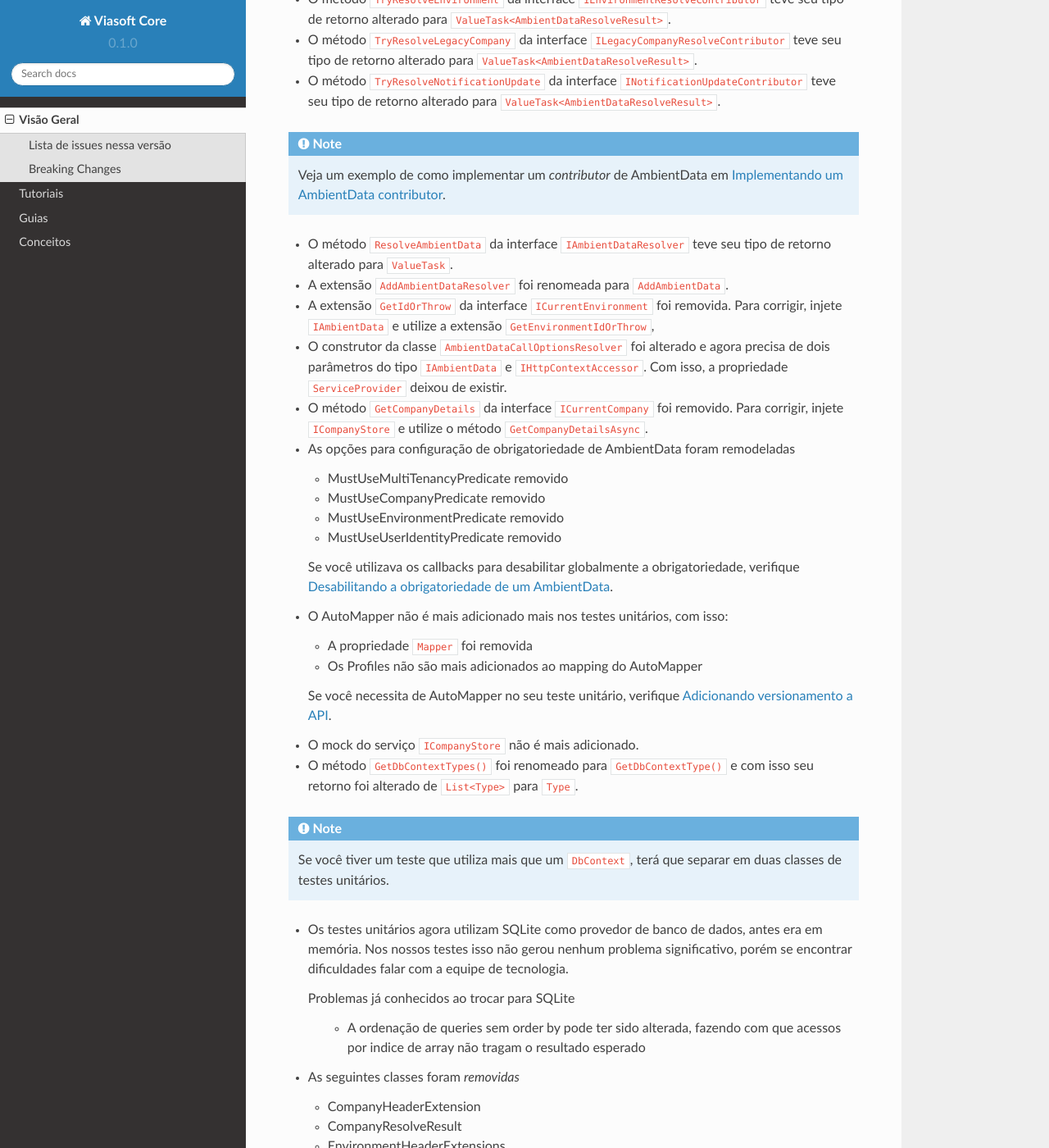
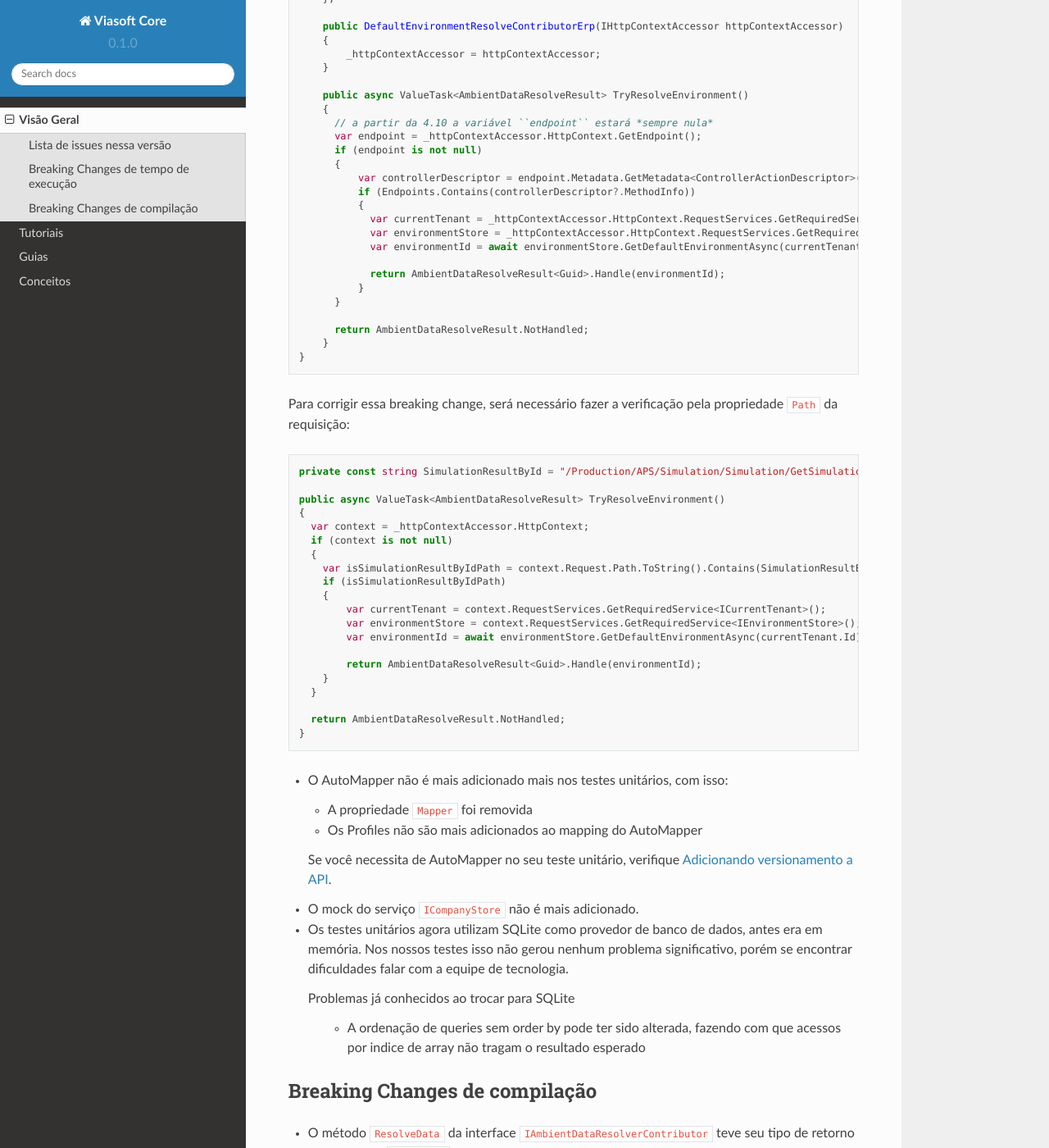
Before and after one commit to viasoftkorp/viasoft-core-docs, a Sphinx documentation site: the page built from docs/source/visao_geral.rst, in a window 1280 px wide and 1400 px high, scrolled down 701 px. Shown: the whole window at 82% size. Built offline with Sphinx 7.4.7 and the Read the Docs theme 2.0.0, drawn with Linux system fonts in a browser that asks for light colours; some of the changed text lies outside the part shown.

Commit message:
breking change

```diff
--- a/docs/source/visao_geral.rst
+++ b/docs/source/visao_geral.rst
@@ -17,9 +17,91 @@
 .. _SDKBACK-79: https://korp.youtrack.cloud/issue/SDKBACK-79
 .. _SDKBACK-76: https://korp.youtrack.cloud/issue/SDKBACK-76
 
+Breaking Changes de tempo de execução
+-------------------------------------
 
-Breaking Changes
-----------------
+* A extensão ``GetEndpoint`` do ``HttpContext`` **sempre** retornará nulo em contributors de AmbientData. Essa breaking change afetará códigos que resolvem AmbientData para endpoints ou controllers específicas, por exemplo:
+
+.. code-block:: c#
+
+  public class DefaultEnvironmentResolveContributorErp : IEnvironmentResolveContributor
+  {
+      public int? Order { get; set; }
+      private readonly IHttpContextAccessor _httpContextAccessor;
+      private static readonly List<MethodInfo> Endpoints = new()
+      {
+          typeof(SimulationController).GetMethod(nameof(SimulationController.GetSimulationResultById))
+      };
+
+      public DefaultEnvironmentResolveContributorErp(IHttpContextAccessor httpContextAccessor)
+      {
+          _httpContextAccessor = httpContextAccessor;
+      }
+
+      public async ValueTask<AmbientDataResolveResult> TryResolveEnvironment()
+      {
+        // a partir da 4.10 a variável ``endpoint`` estará *sempre nula*
+        var endpoint = _httpContextAccessor.HttpContext.GetEndpoint();
+        if (endpoint is not null)
+        {
+            var controllerDescriptor = endpoint.Metadata.GetMetadata<ControllerActionDescriptor>();
+            if (Endpoints.Contains(controllerDescriptor?.MethodInfo))
+            {
+              var currentTenant = _httpContextAccessor.HttpContext.RequestServices.GetRequiredService<ICurrentTenant>();
+              var environmentStore = _httpContextAccessor.HttpContext.RequestServices.GetRequiredService<IEnvironmentStore>();
+              var environmentId = await environmentStore.GetDefaultEnvironmentAsync(currentTenant.Id);
+
+              return AmbientDataResolveResult<Guid>.Handle(environmentId);
+            }
+        }
+
+        return AmbientDataResolveResult.NotHandled;
+      }
+  }
+
+Para corrigir essa breaking change, será necessário fazer a verificação pela propriedade ``Path`` da requisição:
+
+.. code-block:: c#
+
+  private const string SimulationResultById = "/Production/APS/Simulation/Simulation/GetSimulationResultById";
+
+  public async ValueTask<AmbientDataResolveResult> TryResolveEnvironment()
+  {
+    var context = _httpContextAccessor.HttpContext;
+    if (context is not null)
+    {
+      var isSimulationResultByIdPath = context.Request.Path.ToString().Contains(SimulationResultById, StringComparison.OrdinalIgnoreCase);
+      if (isSimulationResultByIdPath)
+      {
+          var currentTenant = context.RequestServices.GetRequiredService<ICurrentTenant>();
+          var environmentStore = context.RequestServices.GetRequiredService<IEnvironmentStore>();
+          var environmentId = await environmentStore.GetDefaultEnvironmentAsync(currentTenant.Id);
+
+          return AmbientDataResolveResult<Guid>.Handle(environmentId);
+      }
+    }
+
+    return AmbientDataResolveResult.NotHandled;
+  }
+
+
+* O AutoMapper não é mais adicionado mais nos testes unitários, com isso:
+
+  - A propriedade ``Mapper`` foi removida
+  - Os Profiles não são mais adicionados ao mapping do AutoMapper
+
+  Se você necessita de AutoMapper no seu teste unitário, verifique :ref:`adicionando-automapper-em-testes-unitarios`.
+
+* O mock do serviço ``ICompanyStore`` não é mais adicionado.
+
+* Os testes unitários agora utilizam SQLite como provedor de banco de dados, antes era em memória. Nos nossos testes isso não gerou nenhum problema significativo, porém se encontrar dificuldades falar com a equipe de tecnologia.
+
+  Problemas já conhecidos ao trocar para SQLite
+
+    - A ordenação de queries sem order by pode ter sido alterada, fazendo com que acessos por indice de array não tragam o resultado esperado
+
+Breaking Changes de compilação
+------------------------------
 
 * O método ``ResolveData`` da interface ``IAmbientDataResolverContributor`` teve seu tipo de retorno alterado para ``ValueTask``. Também houve uma mudança de comportamento em que as classes que implementam essa interface **não** devem mais validar a obrigatoriedade do dado pelo método ``ResolveData``. A obrigatoriedade deve ser feita implementando a interface ``IAmbientDataRequiredContributor``.
 
```
Also changed, not shown: other parts of docs/source/visao_geral.rst (+0 -15 lines).
